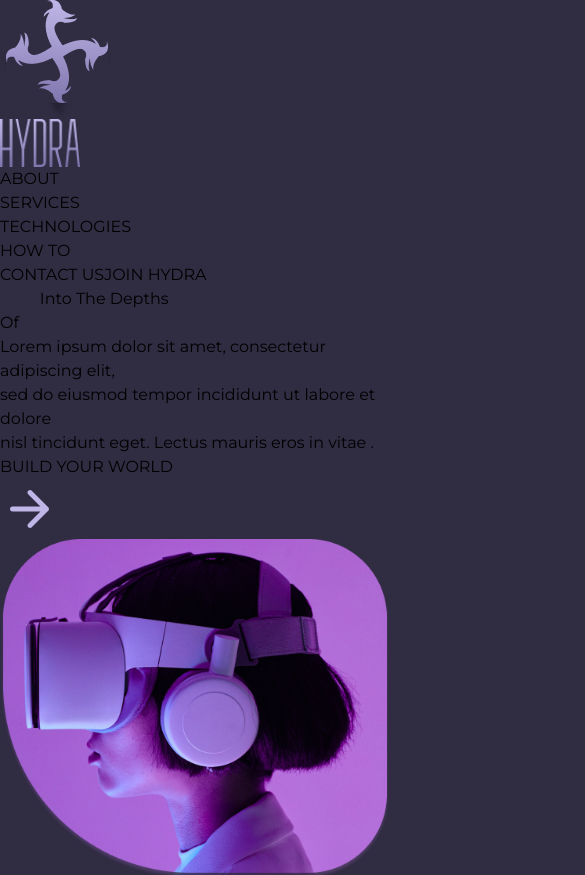
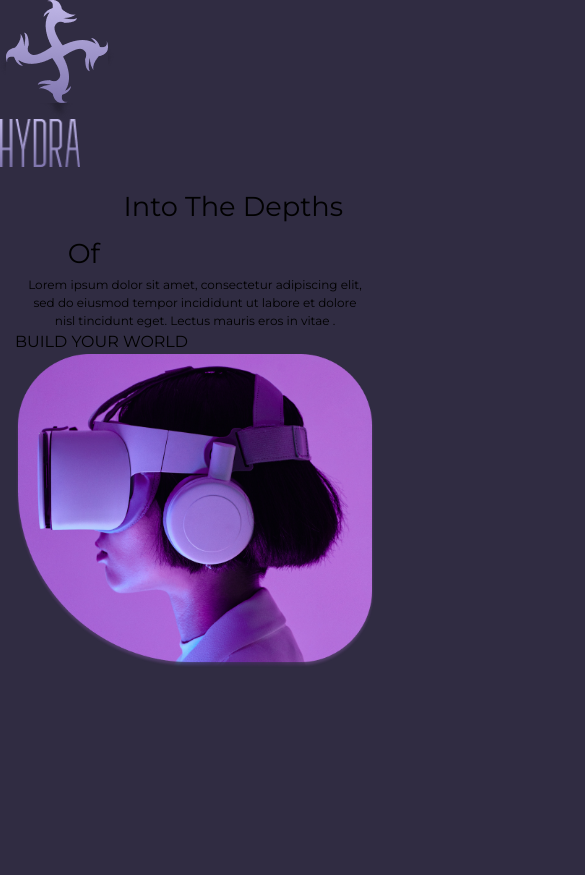
Before and after one commit to MinatSuky/HYDRA, a React (Vite) app: page / in a window 390 px wide. Shown: the top 875 px of the page, 585 px wide, since content can reach past the window. After the commit the page ends 844 px from the top, so only its background shows below. Built offline with nearby package versions, Linux system fonts and the light colour scheme.

Commit message:
C2 RESPONSI Menu y Seccion 1

```diff
--- a/src/App.css
+++ b/src/App.css
@@ -9,3 +9,12 @@ body{
   background-clip: text;
 
 }
+.title-perfi{
+  font-size: clamp(25px, 7vw, 55px );
+}
+.title-perfi2{
+  font-size: clamp(30px, 8vw, 65px );
+}
+.title-perfi3{
+  font-size: clamp(12px, 2vw, 20px );
+}
--- a/src/App.jsx
+++ b/src/App.jsx
@@ -31,28 +31,28 @@ function App() {
             <button className="w-fit font-semibold bg-gradient-to-r from-[#8176AF] to-[#C0B7E8] px-10 py-4 rounded-full text-[#302c42]">JOIN HYDRA</button>
           </div>
         </div>
-        <div className="Conteiener-SECCION-1 flex mt-44">
-          <div className="cont4 w-[50%] flex flex-col justify-center gap-10 ml-20">
-            <div>
-              <p className="font-bold text-5xl text-white"><span className="text-6xl bg-gradient-to-r from-[#8176AF] to-[#C0B7E8] BG">Dive</span> Into The Depths</p>
-              <p className="font-bold text-5xl text-white">Of <span className="text-6xl bg-gradient-to-r from-[#8176AF] to-[#C0B7E8] BG">Virtual Reality</span></p>
+        <div className="Conteiener-SECCION-1 flex mt-44 mx-10">
+          <div className="cont4 w-[60%] flex flex-col justify-center gap-10 ">
+            <div className="tituloPrincipal">
+              <p className="font-bold title-perfi text-white"><span className="title-perfi2 bg-gradient-to-r from-[#8176AF] to-[#C0B7E8] BG">Dive</span> Into The Depths</p>
+              <p className="font-bold title-perfi text-white">Of <span className="title-perfi2 bg-gradient-to-r from-[#8176AF] to-[#C0B7E8] BG">Virtual Reality</span></p>
             </div>
             <div className="cont5 ">
-              <p className="text-white text-xl font-extralight">
+              <p className="text-white title-perfi3 font-extralight">
                 Lorem ipsum dolor sit amet, consectetur adipiscing elit,
                 <br /> sed do eiusmod tempor incididunt ut labore et dolore <br />
                 nisl tincidunt eget. Lectus mauris eros in vitae .
               </p>
             </div>
-            <div className="cont6  flex items-center gap-10">
+            <div className="cont6 flex items-center gap-10">
               <button className="w-fit font-semibold bg-gradient-to-r from-[#8176AF] to-[#C0B7E8] px-10 py-3 rounded-full text-[#302c42]">BUILD YOUR WORLD</button>
-              <svg xmlns="http://www.w3.org/2000/svg" width="60" height="60" viewBox="0 0 24 24"><path fill="#C0B7E8" d="M16.175 13H5q-.425 0-.712-.288T4 12t.288-.712T5 11h11.175l-4.9-4.9q-.3-.3-.288-.7t.313-.7q.3-.275.7-.288t.7.288l6.6 6.6q.15.15.213.325t.062.375t-.062.375t-.213.325l-6.6 6.6q-.275.275-.687.275T11.3 19.3q-.3-.3-.3-.712t.3-.713z" /></svg>
+              <svg className="xx" xmlns="http://www.w3.org/2000/svg" width="60" height="60" viewBox="0 0 24 24"><path fill="#C0B7E8" d="M16.175 13H5q-.425 0-.712-.288T4 12t.288-.712T5 11h11.175l-4.9-4.9q-.3-.3-.288-.7t.313-.7q.3-.275.7-.288t.7.288l6.6 6.6q.15.15.213.325t.062.375t-.062.375t-.213.325l-6.6 6.6q-.275.275-.687.275T11.3 19.3q-.3-.3-.3-.712t.3-.713z" /></svg>
             </div>
           </div>
 
-          <div className="cont4 w-[50%] flex justify-center relative">
+          <div className="cont7 w-[40%] flex justify-end relative mx-10">
             <img className="margen" src={img2} alt="" width={650} />
-            <svg class="absolute -z-10 w-[70%] h-[150%] left-[30%] bottom-[-120px] " xmlns="http://www.w3.org/2000/svg" width="341" height="67"
+            <svg class="absolute -z-10 w-[70%] h-[150%] left-[30%] xx" xmlns="http://www.w3.org/2000/svg" width="41" height="67"
               viewBox="0 0 416 675" fill="none">
               <path d="M415 3C325.774 17.8434 155.913 102.224 190.271 320.998C224.63 539.772 78.4065 646.155 1 672"
                 stroke="url(#paint0_linear_1_23)" stroke-width="6" />
@@ -65,7 +65,7 @@ function App() {
                 </linearGradient>
               </defs>
             </svg>
-            <svg class="absolute -z-10 top-[-300px] w-[70%] h-[180%]" xmlns="http://www.w3.org/2000/svg" width="383" height="846"
+            <svg class="absolute -z-10 top-[-300px] w-[70%] h-[180%] xx" xmlns="http://www.w3.org/2000/svg" width="383" height="846"
               viewBox="0 0 383 846" fill="none">
               <path
                 d="M3.19293 0C-0.0879101 140.127 37.2087 433.314 212.642 485.053C388.075 536.792 391.776 746.576 371.697 845"
@@ -80,7 +80,7 @@ function App() {
                 </linearGradient>
               </defs>
             </svg>
-            <svg class="absolute w-[90%] h-[120%] -z-10" xmlns="http://www.w3.org/2000/svg" width="736" height="423"
+            <svg class="absolute w-[90%] h-[120%] -z-10 xx" xmlns="http://www.w3.org/2000/svg" width="736" height="423"
           viewBox="0 0 736 423" fill="none">
           <path d="M738.5 4.5C491.667 -7.66666 -0.900015 58.9 3.49999 422.5" stroke="url(#paint0_linear_2_33)"
             stroke-width="6" />
--- a/src/index.css
+++ b/src/index.css
@@ -1,3 +1,47 @@
 @tailwind base;
 @tailwind components;
 @tailwind utilities;
+
+
+
+
+@media (max-width: 1200px) {
+    .tituloPrincipal{
+        display: flex;
+        flex-direction: column;
+        align-items: center;
+    }
+    .Conteiener-SECCION-1{
+        flex-direction: column;
+        align-items: center;
+        gap: 100px;
+        margin: 15px;
+    }
+    .cont2{
+        display: none;
+    }
+    .cont3{
+        display: none;
+    }
+    .cont4{
+        width: 100%;
+    }
+    .cont5{
+        display: flex;
+        flex-direction: column;
+        align-items: center;
+    }
+    .cont6{
+        justify-content: center;
+    }
+    .cont7{
+        width: 100%;
+        justify-content: center;
+    }
+    .xx{
+        display: none;
+    }
+    .title-perfi3{
+        text-align: center;
+    }
+}
```
